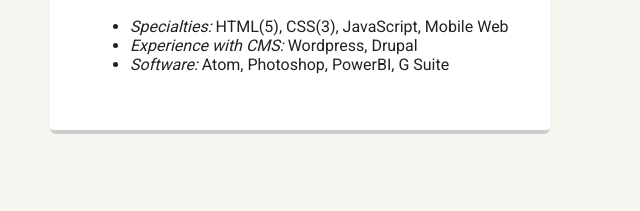
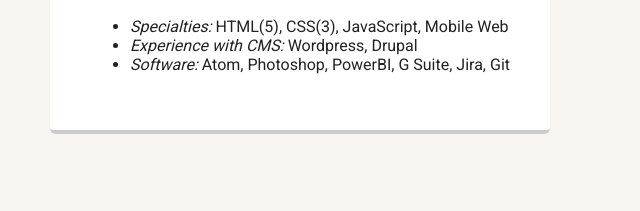
Before and after one commit to Zigelis/project-1-porfolio, a plain HTML site: page experience.html in a window 1280 px wide. Shown: the part 914-1125 px from the top of the page, 40-680 px from the left. Drawn offline with Linux system fonts and the light colour scheme; a web font is replaced by a local one.

Commit message:
Added software

```diff
--- a/experience.html
+++ b/experience.html
@@ -38,7 +38,7 @@
         <ul>
           <li><em>Specialties:</em> HTML(5), CSS(3), JavaScript, Mobile Web</li>
           <li><em>Experience with CMS:</em> Wordpress, Drupal</li>
-          <li><em>Software:</em> Atom, Photoshop, PowerBI, G Suite</li>
+          <li><em>Software:</em> Atom, Photoshop, PowerBI, G Suite, Jira, Git</li>
         </ul>
       </div>
 
```
